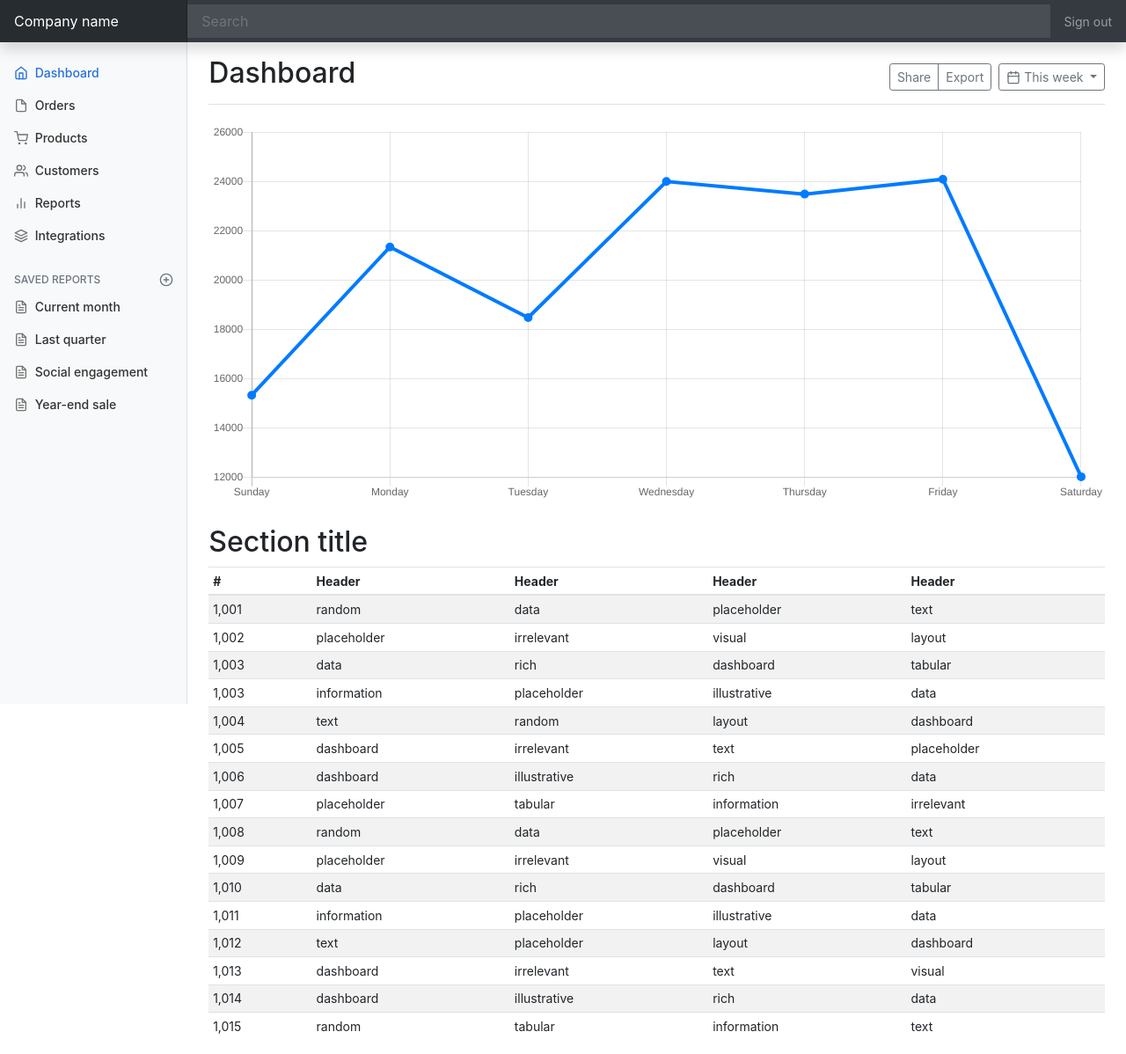
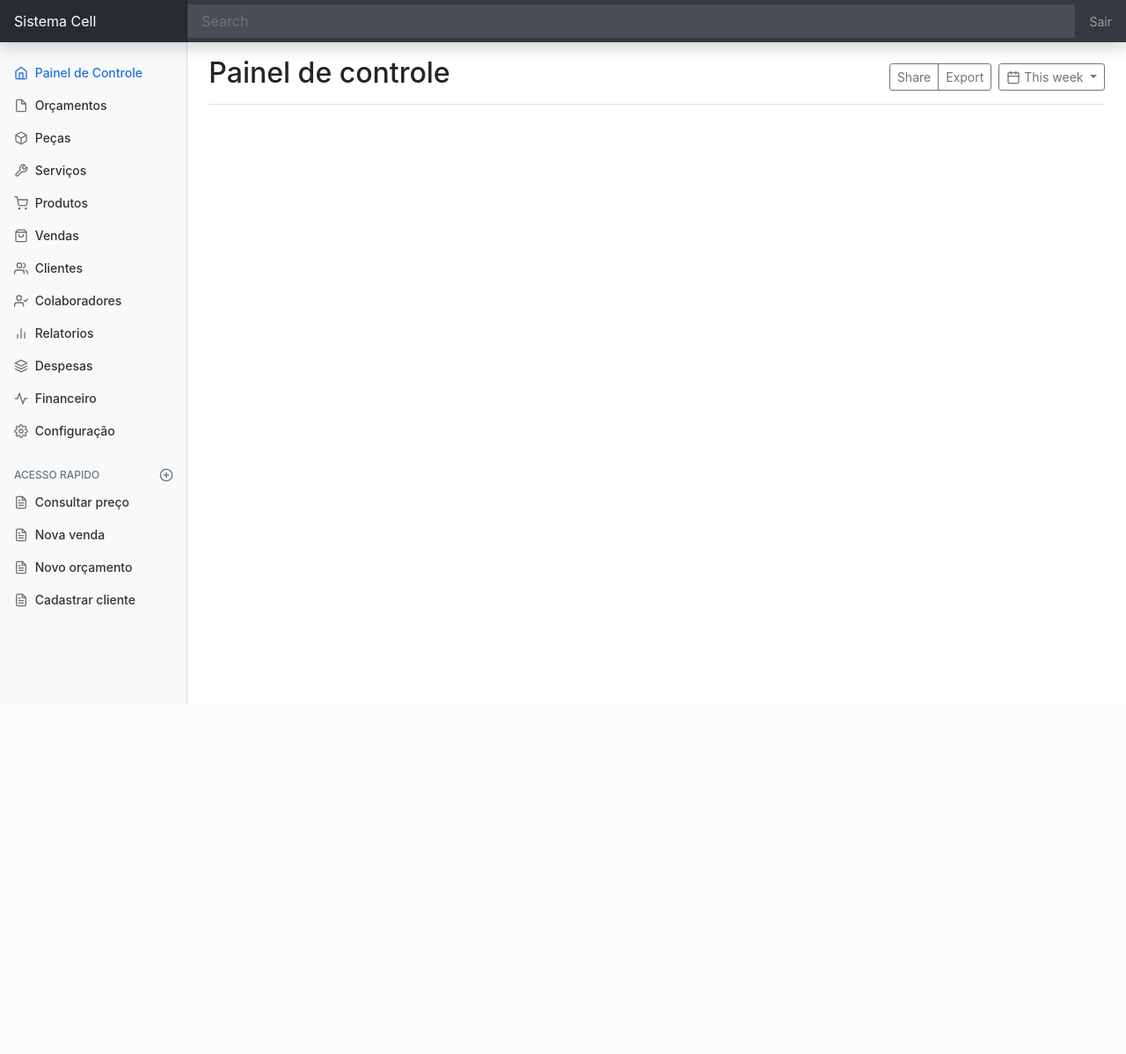
Before and after one commit to Conveniencia-Digital/PDV-django, a Django app: page / in a window 1280 px wide. Shown: the whole page at 88% size. After the commit the page ends 800 px from the top, so only its background shows below. Run offline with Django 3.2, Linux system fonts and the light colour scheme; some libraries are stand-ins or nearby versions.

Commit message:
Update pagina-inicial.html

```diff
--- a/dashboard/templates/dashboard/pagina-inicial.html
+++ b/dashboard/templates/dashboard/pagina-inicial.html
@@ -42,14 +42,14 @@
   <body>
 
 <nav class="navbar navbar-dark sticky-top bg-dark flex-md-nowrap p-0 shadow">
-  <a class="navbar-brand col-md-3 col-lg-2 mr-0 px-3" href="#">Company name</a>
+  <a class="navbar-brand col-md-3 col-lg-2 mr-0 px-3" href="#">Sistema Cell</a>
   <button class="navbar-toggler position-absolute d-md-none collapsed" type="button" data-toggle="collapse" data-target="#sidebarMenu" aria-controls="sidebarMenu" aria-expanded="false" aria-label="Toggle navigation">
     <span class="navbar-toggler-icon"></span>
   </button>
   <input class="form-control form-control-dark w-100" type="text" placeholder="Search" aria-label="Search">
   <ul class="navbar-nav px-3">
     <li class="nav-item text-nowrap">
-      <a class="nav-link" href="#">Sign out</a>
+      <a class="nav-link" href="#">Sair</a>
     </li>
   </ul>
 </nav>
@@ -62,43 +62,78 @@
           <li class="nav-item">
             <a class="nav-link active" href="#">
               <span data-feather="home"></span>
-              Dashboard <span class="sr-only">(current)</span>
+              Painel de Controle <span class="sr-only">(current)</span>
             </a>
           </li>
           <li class="nav-item">
             <a class="nav-link" href="#">
               <span data-feather="file"></span>
-              Orders
+              Orçamentos
+            </a>
+          </li>
+          <li class="nav-item">
+            <a class="nav-link" href="#">
+              <span data-feather="box"></span>
+              Peças
+            </a>
+          </li>
+          <li class="nav-item">
+            <a class="nav-link" href="#">
+              <span data-feather="tool"></span>
+              Serviços
             </a>
           </li>
           <li class="nav-item">
             <a class="nav-link" href="#">
               <span data-feather="shopping-cart"></span>
-              Products
+              Produtos
+            </a>
+          </li>
+          <li class="nav-item">
+            <a class="nav-link" href="#">
+              <span data-feather="shopping-bag"></span>
+              Vendas
             </a>
           </li>
           <li class="nav-item">
             <a class="nav-link" href="#">
               <span data-feather="users"></span>
-              Customers
+              Clientes
+            </a>
+            <li class="nav-item">
+            <a class="nav-link" href="#">
+              <span data-feather="user-check"></span>
+              Colaboradores
             </a>
           </li>
           <li class="nav-item">
             <a class="nav-link" href="#">
               <span data-feather="bar-chart-2"></span>
-              Reports
+              Relatorios
             </a>
           </li>
           <li class="nav-item">
             <a class="nav-link" href="#">
               <span data-feather="layers"></span>
-              Integrations
+              Despesas
+            </a>
+          </li>
+          <li class="nav-item">
+            <a class="nav-link" href="#">
+              <span data-feather="activity"></span>
+              Financeiro
+            </a>
+          </li>
+          <li class="nav-item">
+            <a class="nav-link" href="#">
+              <span data-feather="settings"></span>
+              Configuração
             </a>
           </li>
         </ul>
 
         <h6 class="sidebar-heading d-flex justify-content-between align-items-center px-3 mt-4 mb-1 text-muted">
-          <span>Saved reports</span>
+          <span>ACESSO RAPIDO</span>
           <a class="d-flex align-items-center text-muted" href="#" aria-label="Add a new report">
             <span data-feather="plus-circle"></span>
           </a>
@@ -107,25 +142,25 @@
           <li class="nav-item">
             <a class="nav-link" href="#">
               <span data-feather="file-text"></span>
-              Current month
+              Consultar preço
             </a>
           </li>
           <li class="nav-item">
             <a class="nav-link" href="#">
               <span data-feather="file-text"></span>
-              Last quarter
+              Nova venda
             </a>
           </li>
           <li class="nav-item">
             <a class="nav-link" href="#">
               <span data-feather="file-text"></span>
-              Social engagement
+              Novo orçamento
             </a>
           </li>
           <li class="nav-item">
             <a class="nav-link" href="#">
               <span data-feather="file-text"></span>
-              Year-end sale
+              Cadastrar cliente
             </a>
           </li>
         </ul>
@@ -134,7 +169,7 @@
 
     <main role="main" class="col-md-9 ml-sm-auto col-lg-10 px-md-4">
       <div class="d-flex justify-content-between flex-wrap flex-md-nowrap align-items-center pt-3 pb-2 mb-3 border-bottom">
-        <h1 class="h2">Dashboard</h1>
+        <h1 class="h2">Painel de controle</h1>
         <div class="btn-toolbar mb-2 mb-md-0">
           <div class="btn-group mr-2">
             <button type="button" class="btn btn-sm btn-outline-secondary">Share</button>
@@ -145,137 +180,6 @@
             This week
           </button>
         </div>
-      </div>
-
-      <canvas class="my-4 w-100" id="myChart" width="900" height="380"></canvas>
-
-      <h2>Section title</h2>
-      <div class="table-responsive">
-        <table class="table table-striped table-sm">
-          <thead>
-            <tr>
-              <th>#</th>
-              <th>Header</th>
-              <th>Header</th>
-              <th>Header</th>
-              <th>Header</th>
-            </tr>
-          </thead>
-          <tbody>
-            <tr>
-              <td>1,001</td>
-              <td>random</td>
-              <td>data</td>
-              <td>placeholder</td>
-              <td>text</td>
-            </tr>
-            <tr>
-              <td>1,002</td>
-              <td>placeholder</td>
-              <td>irrelevant</td>
-              <td>visual</td>
-              <td>layout</td>
-            </tr>
-            <tr>
-              <td>1,003</td>
-              <td>data</td>
-              <td>rich</td>
-              <td>dashboard</td>
-              <td>tabular</td>
-            </tr>
-            <tr>
-              <td>1,003</td>
-              <td>information</td>
-              <td>placeholder</td>
-              <td>illustrative</td>
-              <td>data</td>
-            </tr>
-            <tr>
-              <td>1,004</td>
-              <td>text</td>
-              <td>random</td>
-              <td>layout</td>
-              <td>dashboard</td>
-            </tr>
-            <tr>
-              <td>1,005</td>
-              <td>dashboard</td>
-              <td>irrelevant</td>
-              <td>text</td>
-              <td>placeholder</td>
-            </tr>
-            <tr>
-              <td>1,006</td>
-              <td>dashboard</td>
-              <td>illustrative</td>
-              <td>rich</td>
-              <td>data</td>
-            </tr>
-            <tr>
-              <td>1,007</td>
-              <td>placeholder</td>
-              <td>tabular</td>
-              <td>information</td>
-              <td>irrelevant</td>
-            </tr>
-            <tr>
-              <td>1,008</td>
-              <td>random</td>
-              <td>data</td>
-              <td>placeholder</td>
-              <td>text</td>
-            </tr>
-            <tr>
-              <td>1,009</td>
-              <td>placeholder</td>
-              <td>irrelevant</td>
-              <td>visual</td>
-              <td>layout</td>
-            </tr>
-            <tr>
-              <td>1,010</td>
-              <td>data</td>
-              <td>rich</td>
-              <td>dashboard</td>
-              <td>tabular</td>
-            </tr>
-            <tr>
-              <td>1,011</td>
-              <td>information</td>
-              <td>placeholder</td>
-              <td>illustrative</td>
-              <td>data</td>
-            </tr>
-            <tr>
-              <td>1,012</td>
-              <td>text</td>
-              <td>placeholder</td>
-              <td>layout</td>
-              <td>dashboard</td>
-            </tr>
-            <tr>
-              <td>1,013</td>
-              <td>dashboard</td>
-              <td>irrelevant</td>
-              <td>text</td>
-              <td>visual</td>
-            </tr>
-            <tr>
-              <td>1,014</td>
-              <td>dashboard</td>
-              <td>illustrative</td>
-              <td>rich</td>
-              <td>data</td>
-            </tr>
-            <tr>
-              <td>1,015</td>
-              <td>random</td>
-              <td>tabular</td>
-              <td>information</td>
-              <td>text</td>
-            </tr>
-          </tbody>
-        </table>
       </div>
     </main>
   </div>
```
